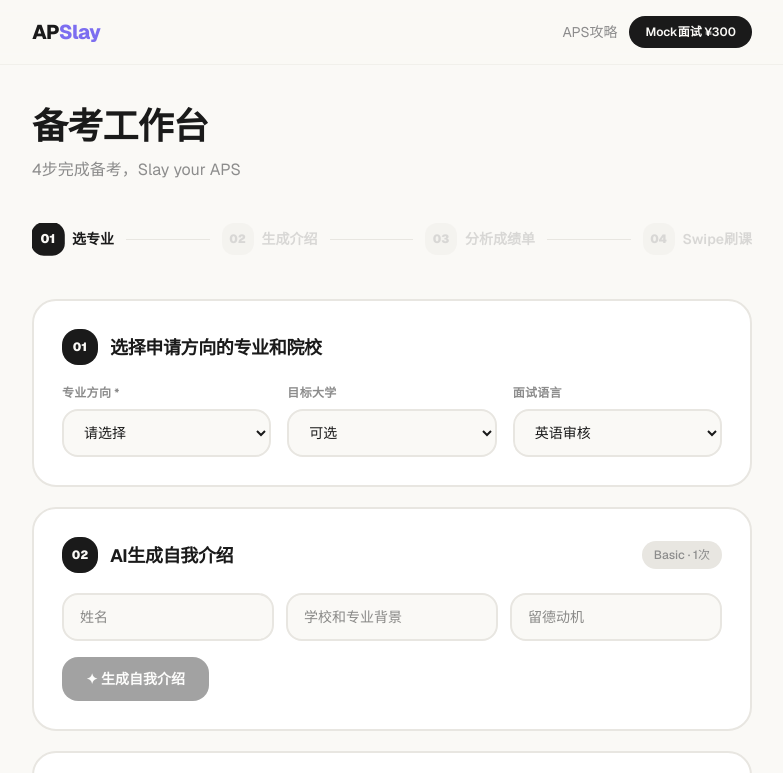
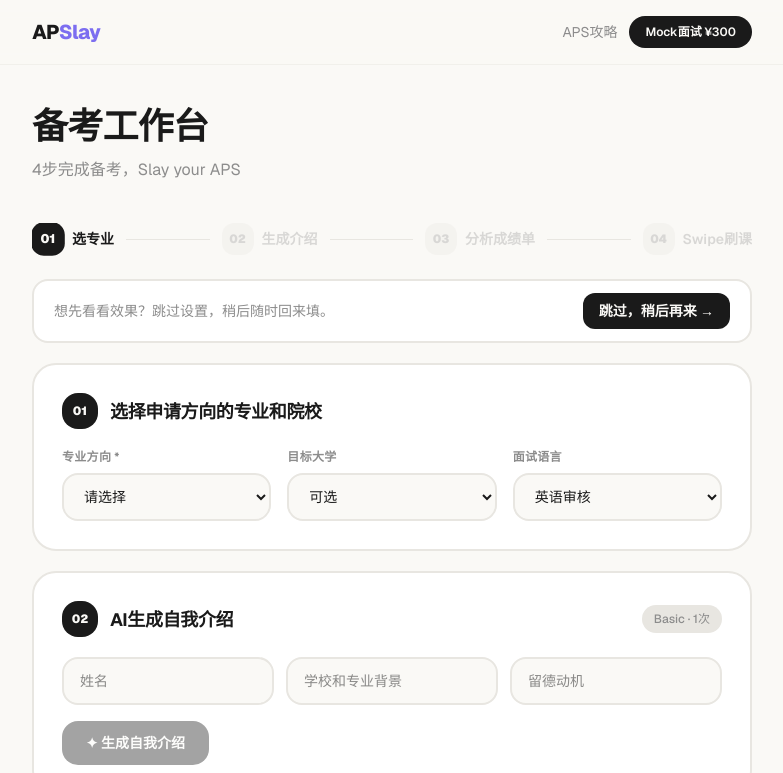
Before and after one commit to Violasaysyes/aps-prep, a Next.js app: page /dashboard in a window 1280 px wide. Shown: the top 773 px of the page, without its empty margins (248-1031 px from the left). Built offline with nearby package versions, Linux system fonts and the light colour scheme.

Commit message:
Add prominent skip banner between steps bar and step 1

```diff
--- a/src/app/dashboard/page.tsx
+++ b/src/app/dashboard/page.tsx
@@ -457,7 +457,7 @@ export default function DashboardPage() {
         </div>
 
         {/* Steps */}
-        <div className="flex items-center gap-3 mb-10 overflow-x-auto pb-1">
+        <div className="flex items-center gap-3 overflow-x-auto pb-1">
           <StepBadge num="01" label="选专业" active={!step1Done} done={step1Done} />
           <div className="flex-1 h-px bg-border min-w-[16px]" />
           <StepBadge num="02" label="生成介绍" active={step1Done && !step2Done} done={step2Done} />
@@ -466,6 +466,19 @@ export default function DashboardPage() {
           <div className="flex-1 h-px bg-border min-w-[16px]" />
           <StepBadge num="04" label="Swipe刷课" active={step3Done && !step4Done} done={step4Done} />
         </div>
+
+        {/* Skip banner */}
+        {!analysis && (
+          <div className="flex items-center justify-between bg-card border-2 border-border rounded-2xl px-5 py-3 my-5">
+            <p className="text-sm text-muted">想先看看效果？跳过设置，稍后随时回来填。</p>
+            <button
+              onClick={handleLoadSample}
+              className="shrink-0 text-sm font-bold bg-foreground text-background px-4 py-2 rounded-xl hover:opacity-80 transition active:scale-95 ml-4"
+            >
+              跳过，稍后再来 →
+            </button>
+          </div>
+        )}
 
         {/* ─── Step 1: 专业 & 院校 ─── */}
         <section className="mb-5 bg-card rounded-3xl border-2 border-border overflow-hidden">
```
